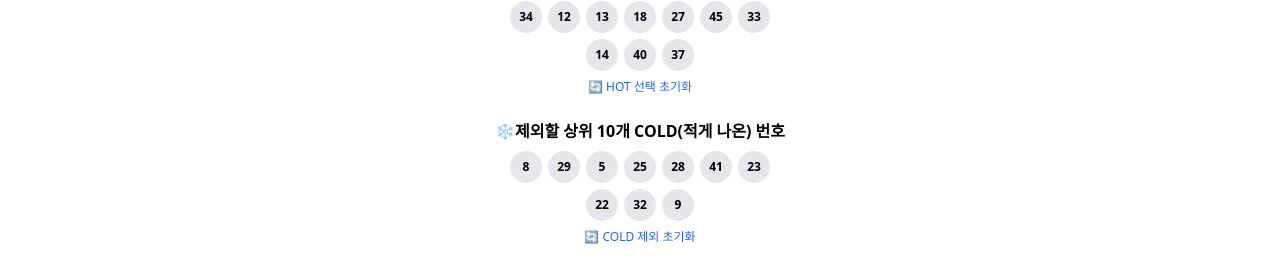
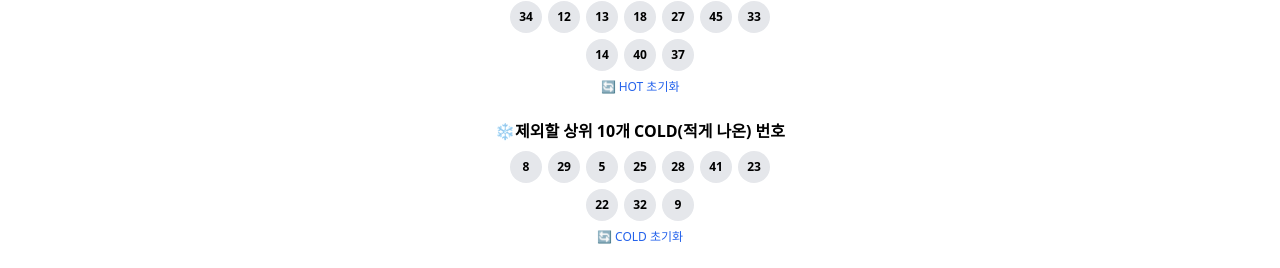
Before and after one commit to mysmartdeal/mysmartdeal, a Next.js app: page /lotto in a window 1280 px wide. Shown: the part 528-796 px from the top of the page. Built offline with nearby package versions, Linux system fonts and the light colour scheme.

Commit message:
Update lotto.js

```diff
--- a/pages/lotto.js
+++ b/pages/lotto.js
@@ -143,7 +143,7 @@ export default function LottoPage() {
               onClick={() => setSelectedHot([])}
               className="text-xs text-blue-600 mt-2 hover:underline"
             >
-              🔄 HOT 선택 초기화
+              🔄 HOT 초기화
             </button>
           </div>
 
@@ -167,7 +167,7 @@ export default function LottoPage() {
               onClick={() => setExcludedCold([])}
               className="text-xs text-blue-600 mt-2 hover:underline"
             >
-              🔄 COLD 제외 초기화
+              🔄 COLD 초기화
             </button>
           </div>
 
```
